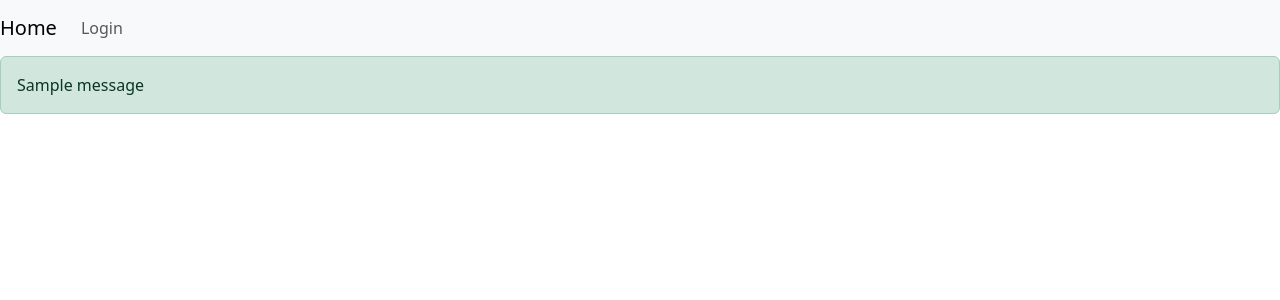
After one commit to DudonisE/FinalProject, a Django app: page / in a window 1280 px wide. The commit adds this page. Shown: the top 300 px of the page. Run offline with Django 4.2, Linux system fonts and the light colour scheme; tables that the repository leaves empty hold one stand-in row (values such as "Sample post"); one stand-in notice (Sample message) is shown.

Commit message:
login update

```diff
--- a/eShop/urls.py
+++ b/eShop/urls.py
@@ -16,14 +16,16 @@
 """
 from django.contrib import admin
 from django.urls import path, include
-from user import views
+from user import views as user_views
+from store import views as store_views
+
 
 
 urlpatterns = [
+    path('', store_views.index, name='home'),
     path('accounts/', include('django.contrib.auth.urls')),
     path('admin/', admin.site.urls),
-    path("register/", views.register, name="register"),
-    path("login", views.login_request, name="login"),
-    path("logout", views.logout_request, name="logout"),
-    path('reset_password', views.password_reset, name='password_reset')
+    path("register/", user_views.register, name="register"),
+    path("login", user_views.login_request, name="login"),
+    path("logout", user_views.logout_request, name="logout"),
 ]
--- a/store/models.py
+++ b/store/models.py
@@ -1,4 +1,5 @@
 from django.db import models
+
 
 class BaseModel(models.Model):
     objects = models.Manager()
--- a/store/views.py
+++ b/store/views.py
@@ -1,3 +1,5 @@
 from django.shortcuts import render
 
-# Create your views here.
+
+def index(request):
+    return render(request=request, template_name="index.html")
--- a/templates/base.html
+++ b/templates/base.html
@@ -3,12 +3,11 @@
   <head>
     <meta charset="utf-8">
     <meta name="viewport" content="width=device-width, initial-scale=1">
-    <title>Bootstrap demo</title>
     <link href="https://cdn.jsdelivr.net/npm/bootstrap@5.3.0-alpha3/dist/css/bootstrap.min.css" rel="stylesheet" integrity="sha384-KK94CHFLLe+nY2dmCWGMq91rCGa5gtU4mk92HdvYe+M/SXH301p5ILy+dN9+nJOZ" crossorigin="anonymous">
   </head>
   <body>
     <nav class="navbar navbar-expand-lg navbar-light bg-light">
-  <a class="navbar-brand" href="#">Home</a>
+  <a class="navbar-brand" href="/">Home</a>
   <button class="navbar-toggler" type="button" data-toggle="collapse" data-target="#navbarText" aria-controls="navbarText" aria-expanded="False" aria-label="Toggle navigation">
     <span class="navbar-toggler-icon"></span>
   </button>
@@ -30,6 +29,8 @@
   </div>
 </nav>
 
+    {% include 'messages.html' %}
+
 {%block content%}  {%endblock%}
 
     <script src="https://cdn.jsdelivr.net/npm/bootstrap@5.3.0-alpha3/dist/js/bootstrap.bundle.min.js" integrity="sha384-ENjdO4Dr2bkBIFxQpeoTz1HIcje39Wm4jDKdf19U8gI4ddQ3GYNS7NTKfAdVQSZe" crossorigin="anonymous"></script>
--- a/templates/index.html
+++ b/templates/index.html
@@ -1,10 +1,10 @@
-<!DOCTYPE html>
-<html lang="en">
+{% extends "base.html" %}
+
+{% block content %}
+
 <head>
     <meta charset="UTF-8">
-    <title>Title</title>
+    <title>Home</title>
 </head>
-<body>
 
-</body>
-</html>
+{% endblock %}
--- /dev/null
+++ b/templates/messages.html
@@ -0,0 +1,9 @@
+
+
+{% for message in messages %}
+<div class="container-fluid p-0">
+  <div class="alert {{ message.tags }} alert-dismissible" role="alert" >
+    {{ message }}
+  </div>
+</div>
+{% endfor %}
--- a/user/templates/users/log_out.html
+++ b/user/templates/users/log_out.html
@@ -1,7 +1,7 @@
 {% extends "base.html" %}
 
 {% block content %}
-  <p>Sėkmingai atsijungėte!</p>
+
   <a href="{% url 'login'%}">Log in.</a>
 
 {% endblock %}
```
Also changed, not shown: eShop/settings.py (+12 -0 lines), user/views.py (+3 -48 lines), templates/registration/password_reset_complete.html (renamed from user/templates/users/password_reset_complete.html), templates/registration/password_reset_confirm.html (renamed from user/templates/users/password_reset_confirm.html), templates/registration/password_reset_done.html (renamed from user/templates/users/password_reset_done.html), templates/registration/password_reset_form.html (line endings or trailing spaces), 1 other file.
